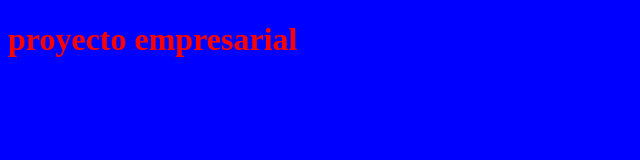
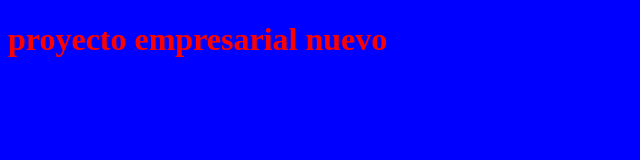
Before and after one commit to victorgallegosGIT/CursoGit, a plain HTML site: page index.html in a window 1280 px wide. Shown: the whole page, without its empty margins (0-640 px from the left). Drawn offline with Linux system fonts and the light colour scheme.

Commit message:
Update index.html

```diff
--- a/index.html
+++ b/index.html
@@ -5,6 +5,6 @@
 	<link rel="stylesheet" type="text/css" href="css/estilos.css">
 </head>
 <body>
-<h1>proyecto empresarial</h1>
+<h1>proyecto empresarial nuevo</h1>
 </body>
 </html>
```
